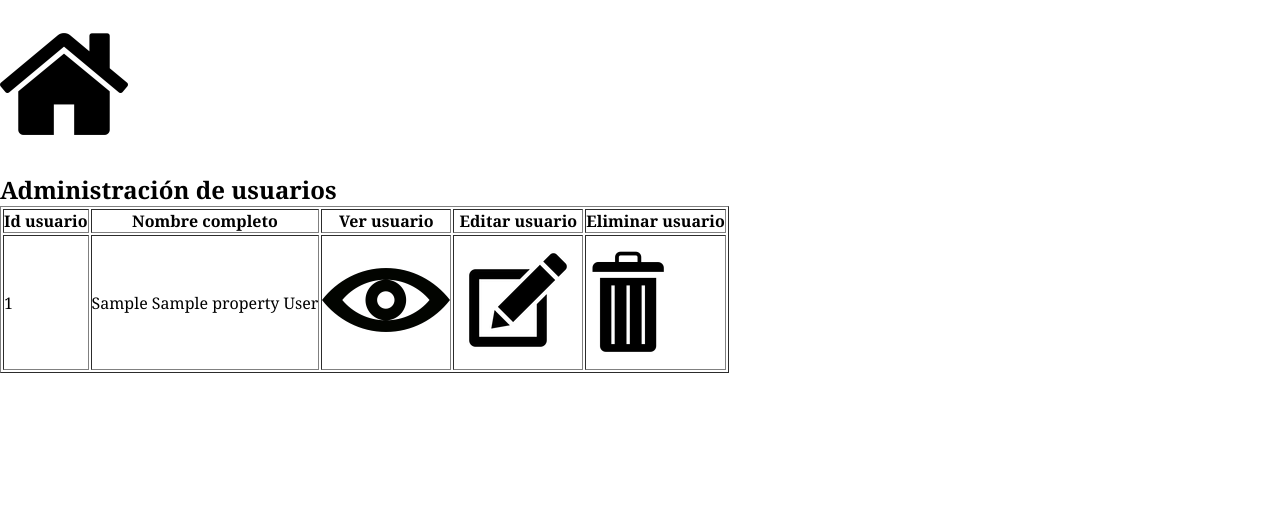
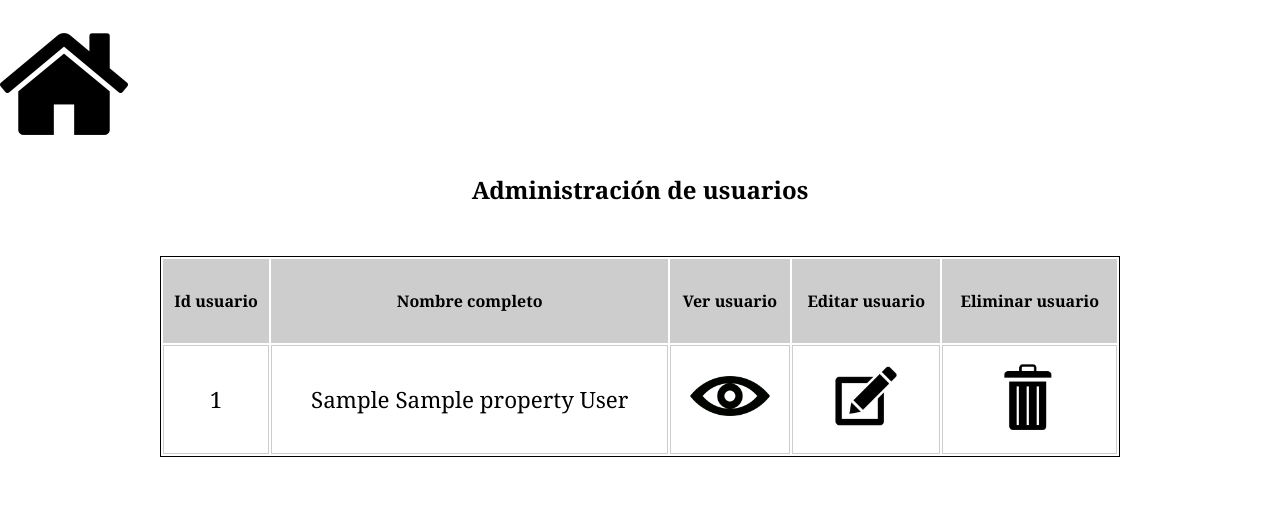
Before and after one commit to juansedev2/UsersApp, a PHP site: template public/views/UserManager.view.php in a window 1280 px wide. Shown: the top 506 px of the page. Run offline with PHP 8.4, Linux system fonts and the light colour scheme; the template is opened without the code that fills it: most values are stand-ins (such as "Sample title", 1, 10 or a date in 2020).

Commit message:
Finalizado la interfaz de usuarios en cuanto a su aspecto visual

```diff
--- a/public/css/UserManager.css
+++ b/public/css/UserManager.css
@@ -0,0 +1,34 @@
+:root{
+    --color-table-head: rgb(205, 205, 205);
+    --color-border-table : black;
+}
+section#administration_tittle{
+    text-align: center;
+}
+main{
+    width: 100%;
+    margin: 50px auto;
+}
+table{
+    width: 75%;
+    margin: auto;
+    text-align: center;
+    border: 1px solid var(--color-border-table);
+}
+table tr th{
+    padding: 30px 0;
+    background-color: var(--color-table-head);
+    border: 1px solid var(--color-table-head);
+}
+table tr td{
+    padding: 8px 0;
+    font-size: 1.4rem;
+    border: 1px solid var(--color-table-head);
+    margin: 0;
+}
+table img.icon {
+    width: 80px;
+}
+table img.icon.trash {
+    width: 60px;
+}
--- a/public/views/UserManager.view.php
+++ b/public/views/UserManager.view.php
@@ -7,6 +7,7 @@
     <?php include_once "./public/partials/Favicon.html"?>
     <link rel="stylesheet" href="/public/css/Normalize.css">
     <link rel="stylesheet" href="/public/css/NavMenu.css">
+    <link rel="stylesheet" href="/public/css/UserManager.css">
 </head>
 <body>
     <?php require_once "./public/partials/NavProfileUser.html"?>
@@ -14,7 +15,8 @@
         <h1>Administración de usuarios</h1>
     </section>
     <main id="users_table">
-        <table border="1">
+        <table>
+            <thead>
                 <tr>
                     <th>Id usuario</th>
                     <th>Nombre completo</th>
@@ -22,15 +24,18 @@
                     <th>Editar usuario</th>
                     <th>Eliminar usuario</th>
                 </tr>
+            </thead>
+            <tbody>
                 <?php foreach ($users as $user):?>
                     <tr>
                         <td><?=$user->properties["id"]?></td>
                         <td><?=$user->properties["first_name"]. " " . $user->properties["middle_name"] . " " . $user->properties["last_name"]?></td>
-                    <td><a href=""><img src="/public/assets/icons/eye.ico" alt="Icono de visualizar no encontrado"></a></td>
-                    <td><a href=""><img src="/public/assets/icons/pencil.ico" alt="Icono de lapiz no encontrado"></a></td>
-                    <td><a href=""><img src="/public/assets/icons/trash.ico" alt="Icono de caneca no encontrado"></a></td>
+                        <td><a href=""><img src="/public/assets/icons/eye.ico" alt="Icono de visualizar no encontrado" class="icon"></a></td>
+                        <td><a href=""><img src="/public/assets/icons/pencil.ico" alt="Icono de lapiz no encontrado" class="icon"></a></td>
+                        <td><a href=""><img src="/public/assets/icons/trash.ico" alt="Icono de caneca no encontrado" class="icon trash"></a></td>
                     </tr>
                 <?php endforeach?>
+            </tbody>
         </table>
     </main>
 </body>
```
Lines whose indentation alone changed are shown as unchanged.
